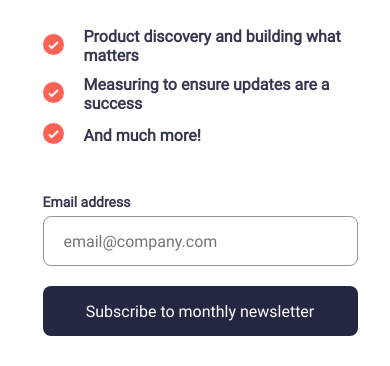
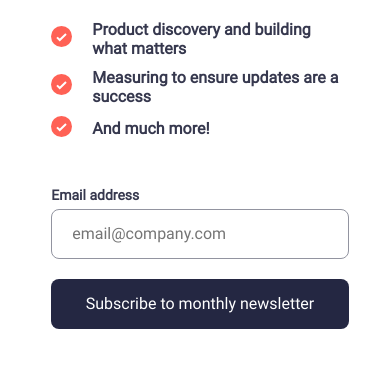
Before and after one commit to AbdulahadIKramov/Newsletter-sign-up-form-with-success-message, a plain HTML site: page index.html in a window 390 px wide. Shown: the part 520-886 px from the top of the page. Drawn offline with Linux system fonts and the light colour scheme; files whose address does not match are found by name.

Commit message:
change fix

```diff
--- a/style.css
+++ b/style.css
@@ -21,7 +21,6 @@ body {
     display: flex;
     align-items: center;
     justify-content: center;
-    overflow: hidden;
 }
 
 .container {
@@ -158,9 +157,12 @@ body {
 }
 
 @media screen and (max-width: 500px) {
+    body {
+        background-color: #fff;
+    }
 
     .container {
-        width: 400px;
+        width: 95%;
         height: 110vh;
         flex-direction: column-reverse;
         border-radius: 0;
```
